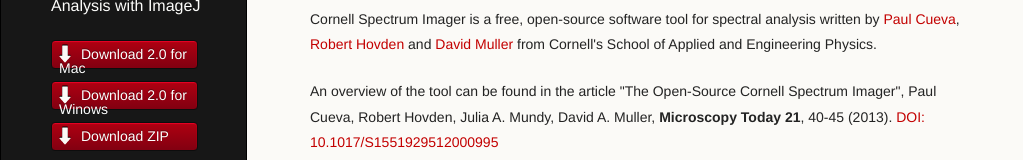
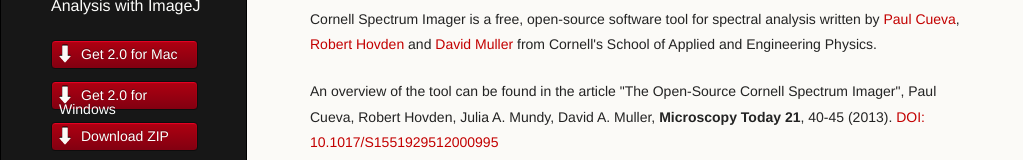
Before and after one commit to Hovden/cornell-spectrum-imager, a plain HTML site: page index.html in a window 1280 px wide. Shown: the part 278-438 px from the top of the page, without its empty margins (0-1023 px from the left). Drawn offline with Linux system fonts and the light colour scheme.

Commit message:
Update index.html

```diff
--- a/index.html
+++ b/index.html
@@ -20,8 +20,8 @@
         <p class="header">Hyperspectral Data Analysis with ImageJ</p>
 
         <ul>
-	  <li class="download"><a class="buttons" href="https://github.com/Hovden/cornell-spectrum-imager/releases/download/v2.0.0/Fiji-CSI-v2.0.0.dmg">Download 2.0 for Mac</a></li>
-	  <li class="download"><a class="buttons" href="https://github.com/Hovden/cornell-spectrum-imager/releases/download/2.0.0/Fiji-CSI-v2.0.0.zip">Download 2.0 for Winows</a></li>
+	  <li class="download"><a class="buttons" href="https://github.com/Hovden/cornell-spectrum-imager/releases/download/v2.0.0/Fiji-CSI-v2.0.0.dmg">Get 2.0 for Mac</a></li>
+	  <li class="download"><a class="buttons" href="https://github.com/Hovden/cornell-spectrum-imager/releases/download/2.0.0/Fiji-CSI-v2.0.0.zip">Get 2.0 for Windows</a></li>
           <li class="download"><a class="buttons" href="https://github.com/Hovden/cornell-spectrum-imager/zipball/master">Download ZIP</a></li>
           <li><a class="buttons github" href="https://github.com/Hovden/cornell-spectrum-imager">View On GitHub</a></li>
         </ul>
```
